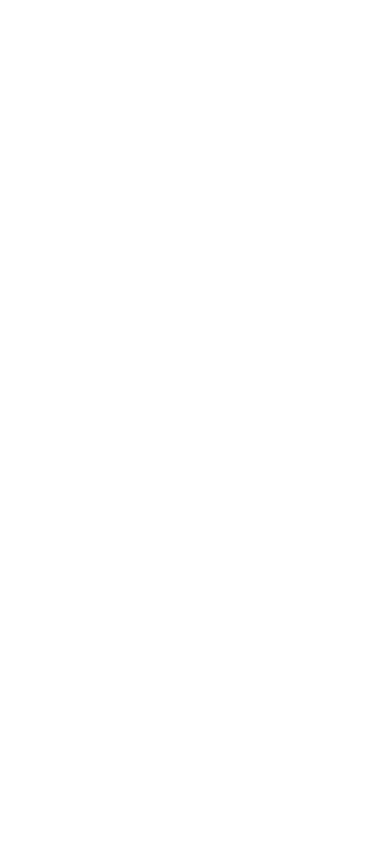
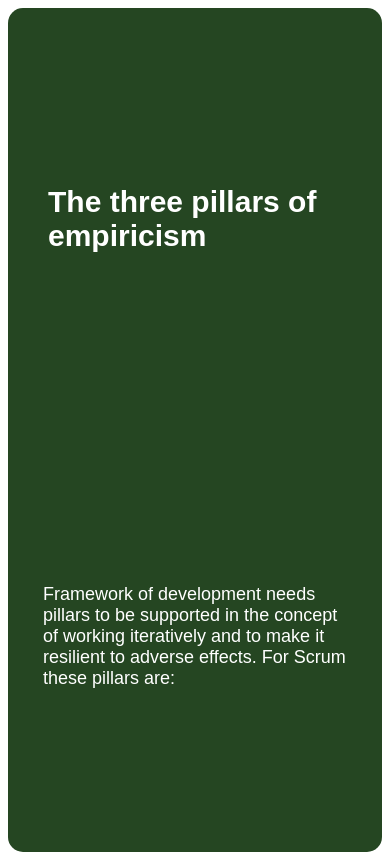
Before and after one commit to Memai2023/scrum-guide, a React (Vite) app: page /essence in a window 390 px wide. Built offline with nearby package versions, Linux system fonts and the light colour scheme.

Commit message:
Essence-scrum22

```diff
--- /dev/null
+++ b/src/Components/Essence/ThreePillars/ThreePillars.module.css
@@ -0,0 +1,58 @@
+.card {
+  background-color: #254622;
+  color: #ffffff;
+  padding: 20px;
+  font-family: Arial, sans-serif;
+  display: flex;
+  flex-direction: row;
+  justify-content: space-between;
+  background-size: cover;
+  border-radius: 15px;
+}
+
+.leftColumn, .rightColumn {
+  display: flex;
+  flex-direction: row;
+  justify-content: center;
+  flex: 1;
+}
+
+.header {
+  font-size: 50px;
+  font-weight: bold;
+  margin-bottom: 10px;
+  text-align: left;
+  align-content: center;
+  justify-content: center;
+  padding: 60px;
+}
+
+.body {
+  font-size: 24px;
+  text-align: left;
+  align-content: center;
+  justify-content: center;
+  padding: 30px;
+}
+
+@media (max-width: 768px) {
+  .card {
+    flex-direction: column;
+    padding: 10px;
+  }
+
+  .leftColumn, .rightColumn {
+    flex-direction: column;
+    padding: 10px;
+  }
+
+  .header {
+    font-size: 30px;
+    padding: 20px;
+  }
+
+  .body {
+    font-size: 18px;
+    padding: 15px;
+  }
+}
--- /dev/null
+++ b/src/Components/Essence/ThreePillars/index.jsx
@@ -0,0 +1,22 @@
+import React from 'react';
+import { Essence } from '../../../data/data';
+import styles from './ThreePillars.module.css';
+
+const ThreePillars = () => {
+  return (
+    <div className={styles.card}>
+      <div className={styles.leftColumn}>
+        <div className={styles.header}>
+        The three pillars of empiricism
+      </div>
+      </div>
+      <div className={styles.rightColumn}>
+        <div className={styles.body}>
+        Framework of development needs pillars to be supported in the concept of working iteratively and to make it resilient to adverse effects. For Scrum these pillars are:
+      </div>
+      </div>
+      </div>
+  );
+};
+
+export default ThreePillars;
--- a/src/Pages/Essence/index.jsx
+++ b/src/Pages/Essence/index.jsx
@@ -1,9 +1,12 @@
+import React from 'react';
+import ThreePillars from '../../Components/Essence/ThreePillars';
+
 const Essence = () => {
     return(
         <>
+        <ThreePillars />
+        </>
+    );
+};
 
-        </>
-    )
-}
-
-export default Essence
+export default Essence;
```
